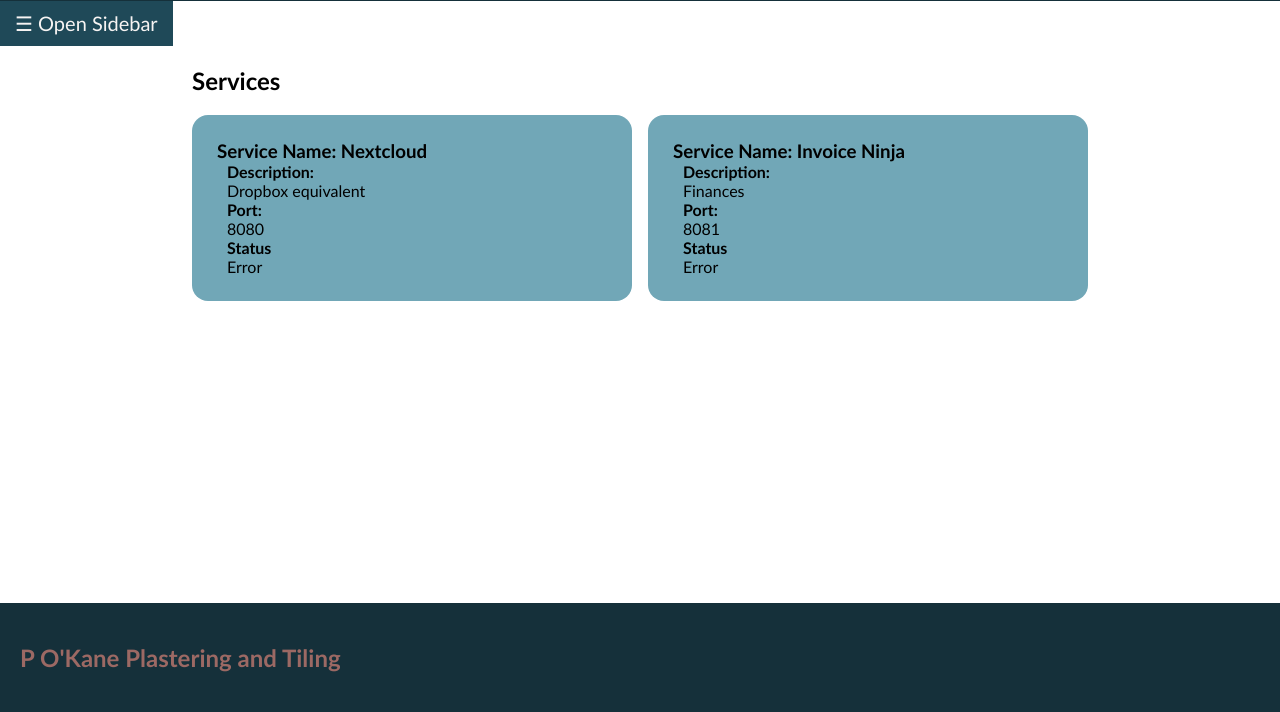
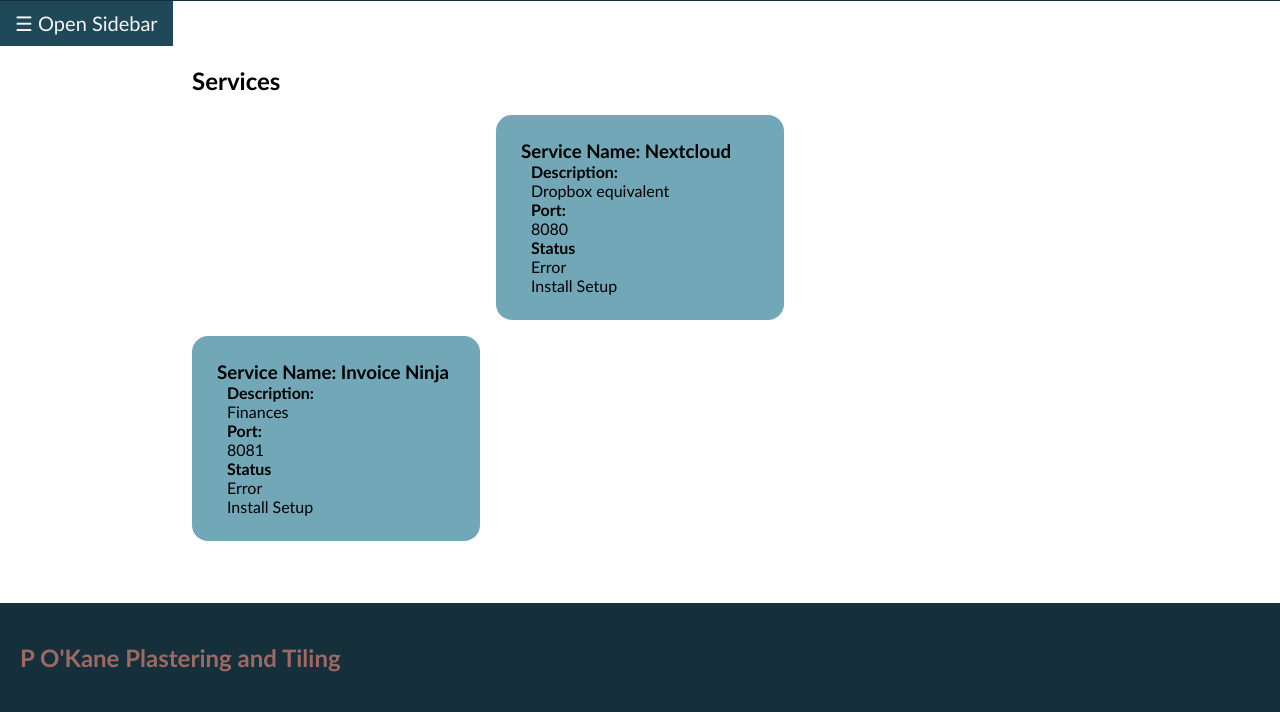
Before and after one commit to ChrisMagee00/CSChallenges-Jackalope, a Flask app: page /services in a window 1280 px wide. Shown: the part 88-800 px from the top of the page. Run offline with Flask 2, Linux system fonts and the light colour scheme; data that the repository does not hold is empty.

Commit message:
Add links to install/setup on service page

```diff
--- a/API/templates/services.html
+++ b/API/templates/services.html
@@ -1,5 +1,5 @@
-{% extends "base.html" %} {% block sidebar %}<
-    ul>
+{% extends "base.html" %} {% block sidebar %}
+< ul>
     <a href="/jobs">
         <li>Home</li>
     </a>
@@ -31,6 +31,8 @@
                     <div class="property">
                         <h4>Status</h4>
                         <p>{{service.status}}</p>
+                        <a href="/{{service.name | replace(" ","")}}/install">Install</a>
+                        <a href="/{{service.name | replace(" ","")}}/setup">Setup</a>
                     </div>
                 </div>
             </div>
```
Lines whose indentation alone changed are shown as unchanged.
